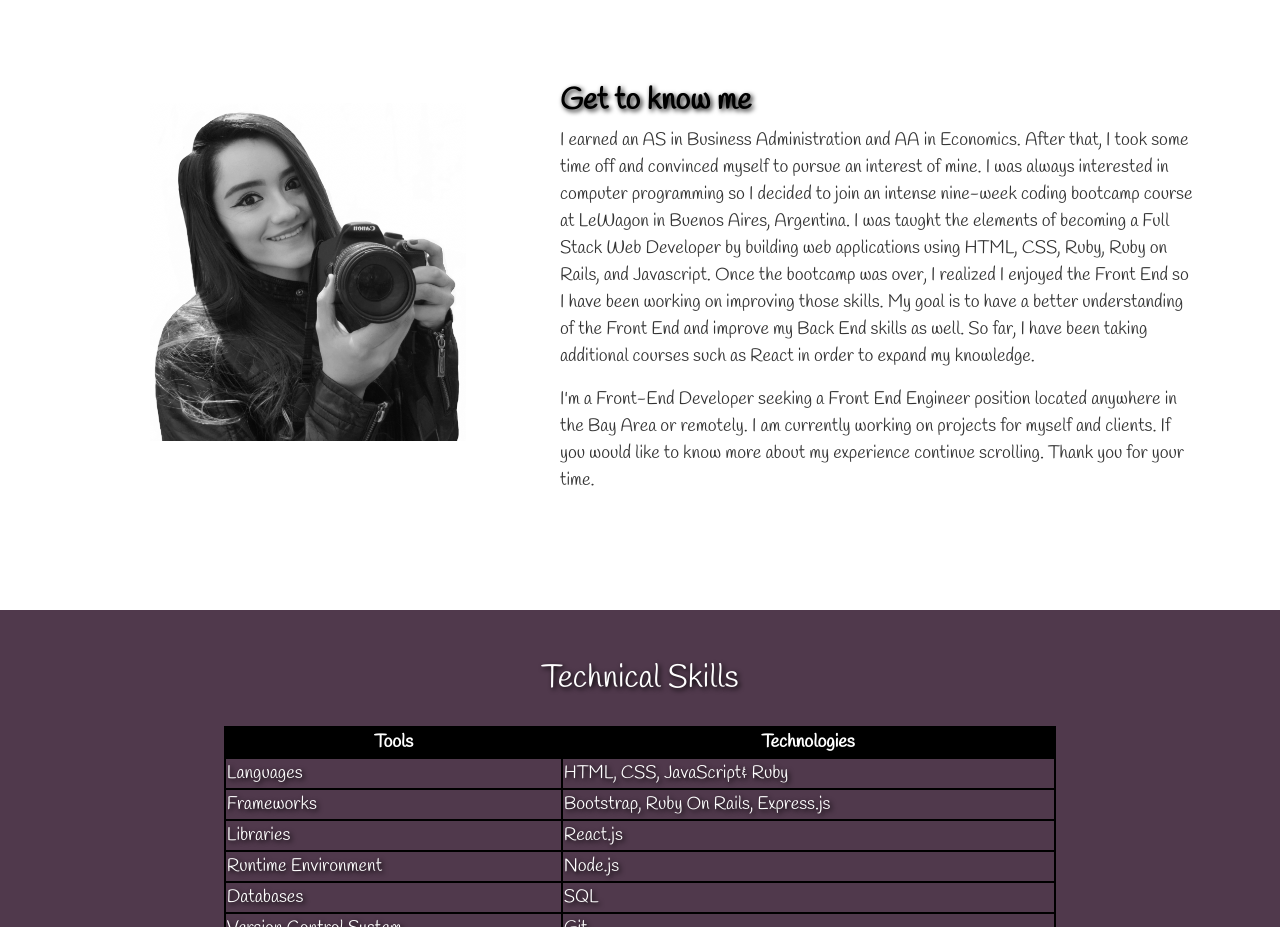
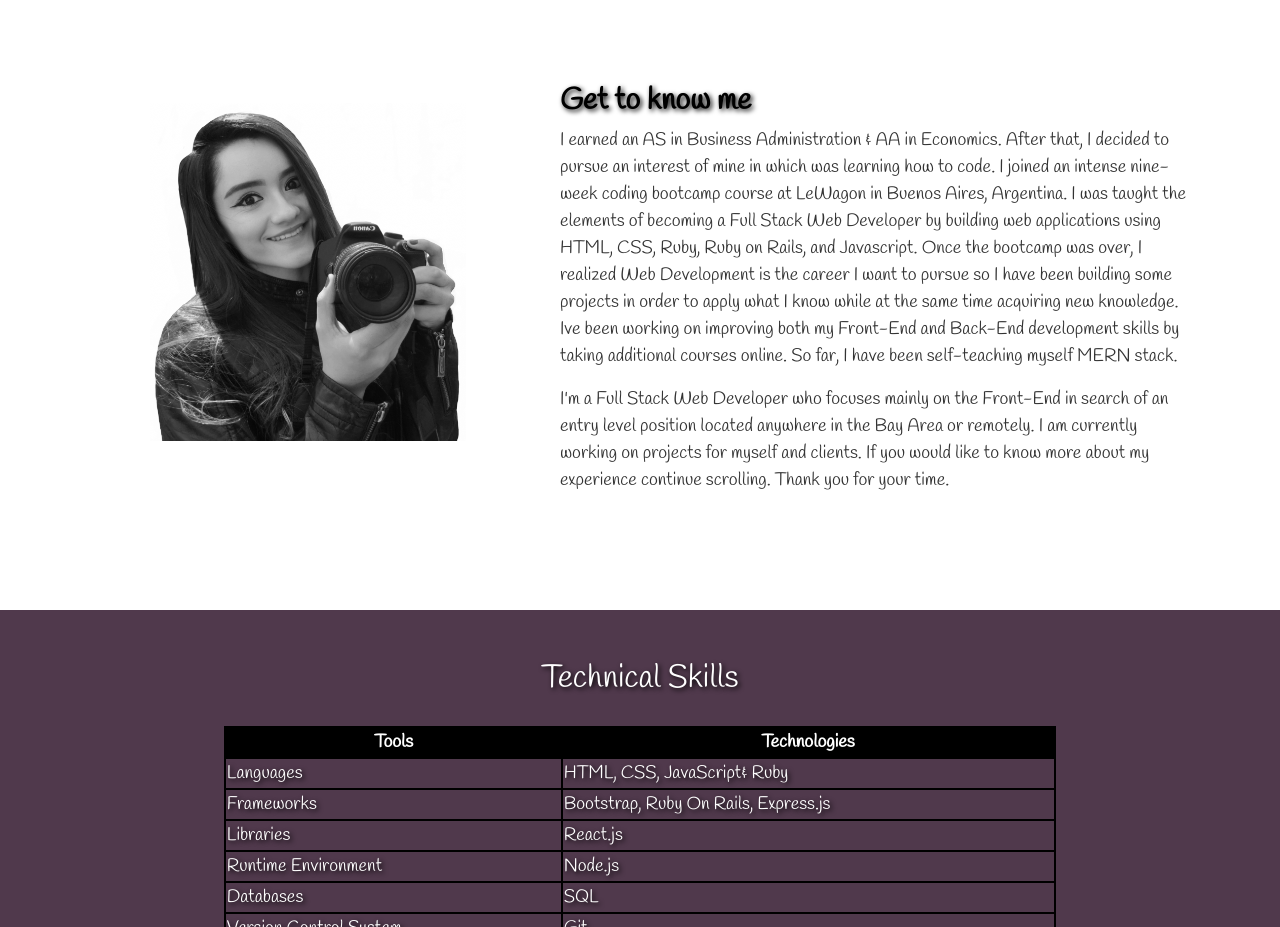
Before and after one commit to FABSTAR94/fav_portfolio, a plain HTML site: page index.html in a window 1280 px wide. Shown: the part 900-1827 px from the top of the page. Drawn offline with nearby package versions, Linux system fonts and the light colour scheme.

Commit message:
changed about info

```diff
--- a/index.html
+++ b/index.html
@@ -77,8 +77,9 @@
                 </div>
                 <div class="col-md-7 about-text">
                     <h3>Get to know me</h3>
-                    <p>I earned an AS in Business Administration and AA in Economics. After that, I took some time off and convinced myself to pursue an interest of mine. I was always interested in computer programming so I decided to join an intense nine-week coding bootcamp course at LeWagon in Buenos Aires, Argentina. I was taught the elements of becoming a Full Stack Web Developer by building web applications using HTML, CSS, Ruby, Ruby on Rails, and Javascript. Once the bootcamp was over, I realized I enjoyed the Front End so I have been working on improving those skills. My goal is to have a better understanding of the Front End and improve my Back End skills as well. So far, I have been taking additional courses such as React in order to expand my knowledge.</p>
-                    <p>I'm a Front-End Developer seeking a Front End Engineer position located anywhere in the Bay Area or remotely. I am currently working on projects for myself and clients. If you would like to know more about my experience continue scrolling. Thank you for your time.</p>
+                    <p>I earned an AS in Business Administration & AA in Economics. After that, I decided to pursue an interest of mine in which was learning how to code. I joined an intense nine-week coding bootcamp course at LeWagon in Buenos Aires, Argentina. I was taught the elements of becoming a Full Stack Web Developer by building web applications using HTML, CSS, Ruby, Ruby on Rails, and Javascript. Once the bootcamp was over, I realized Web Development is the career I want to pursue so I have been building some projects in order to apply what I know while at the same time acquiring new knowledge.
+                        Ive been working on improving both my Front-End and Back-End development skills by taking additional courses online. So far, I have been self-teaching myself MERN stack. </p>
+                    <p>I'm a Full Stack Web Developer who focuses mainly on the Front-End in search of an entry level position located anywhere in the Bay Area or remotely. I am currently working on projects for myself and clients. If you would like to know more about my experience continue scrolling. Thank you for your time.</p>
                 </div>
             </div>
         </div>
```
